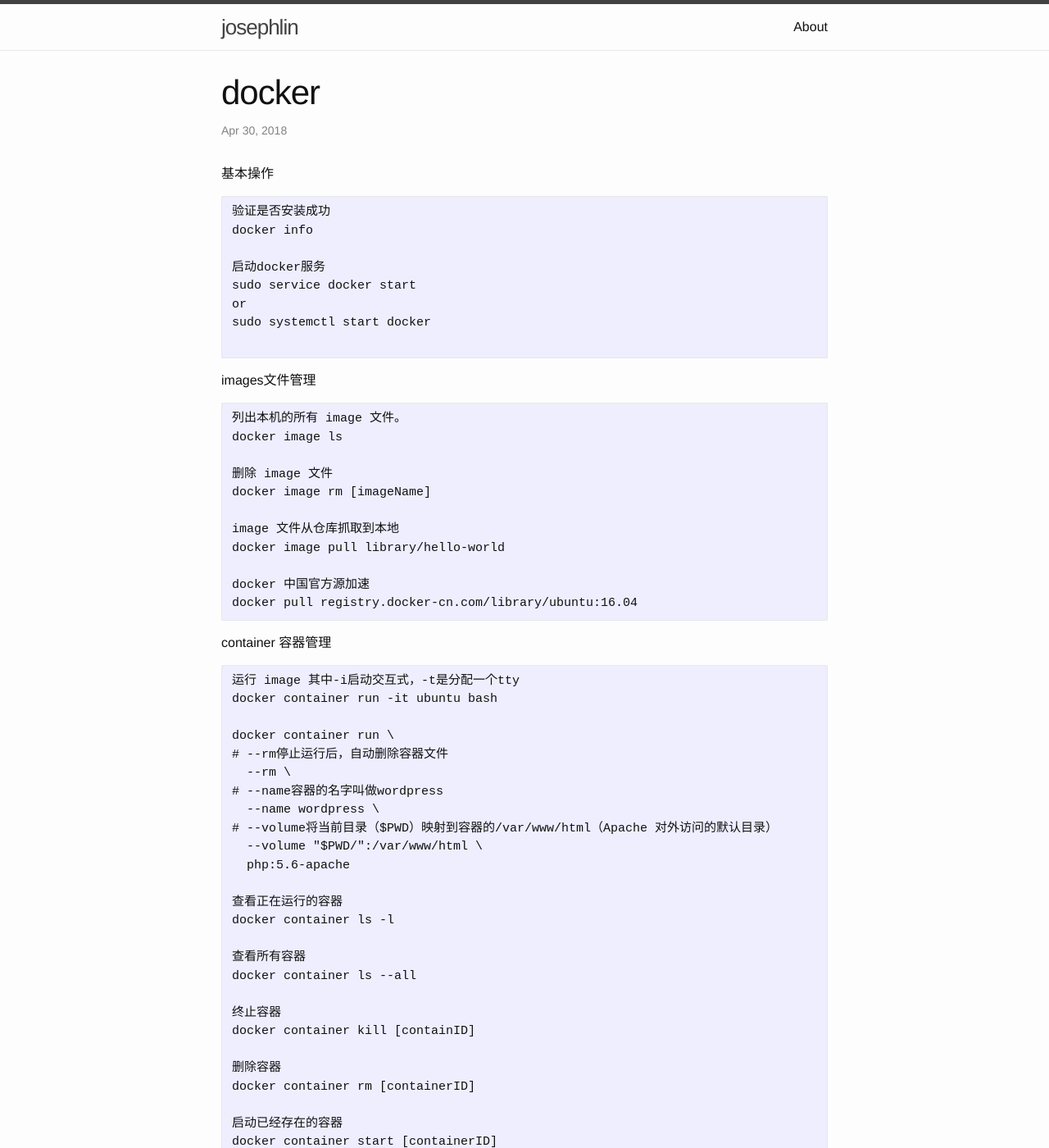
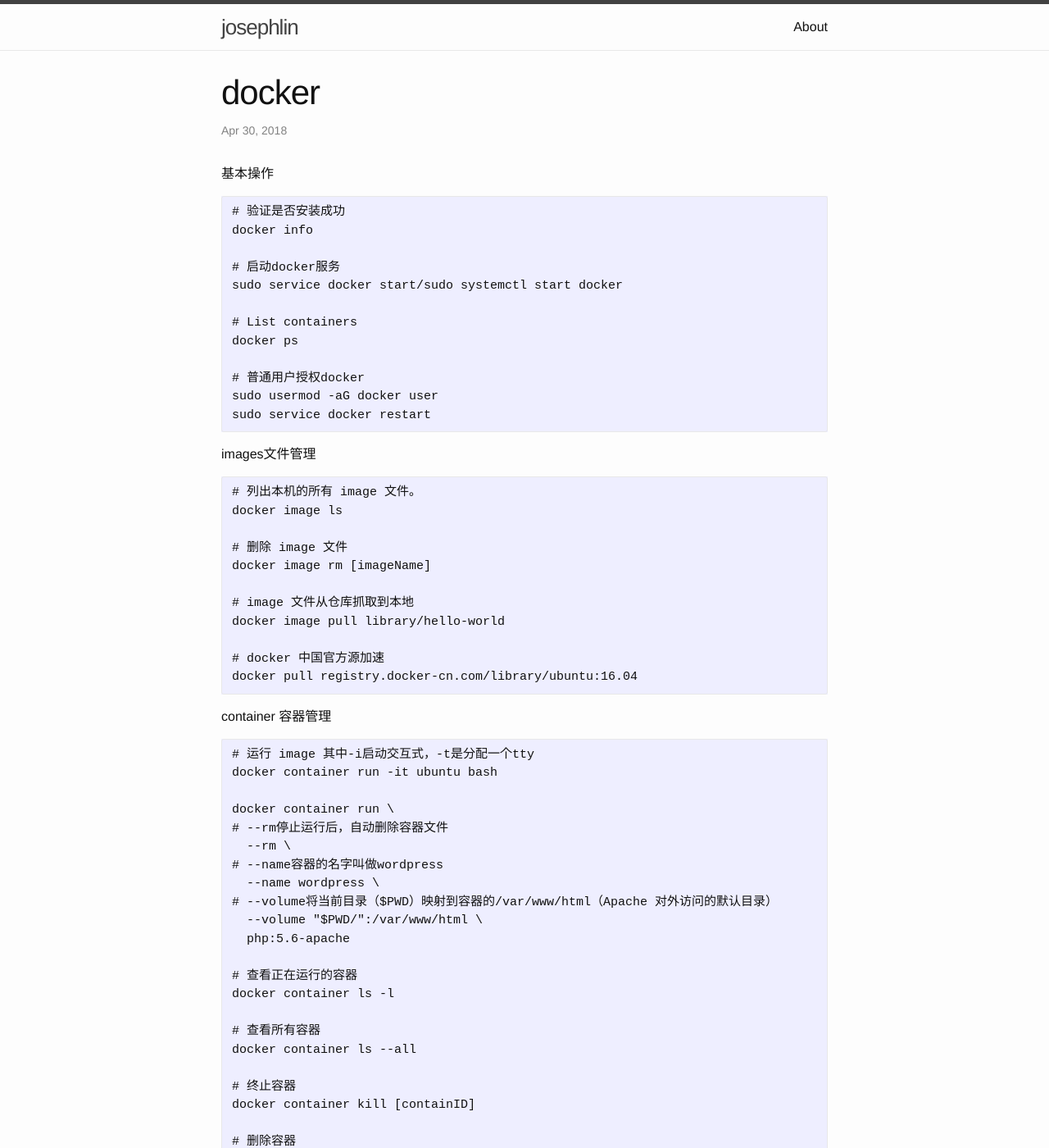
Before and after one commit to josephstalin117/josephstalin117.github.io, a Jekyll site: the page built from _posts/2018-4-30-docker.markdown, in a window 1280 px wide and 1400 px high. Shown: the whole window at 82% size. Built offline with Jekyll 4.4.1, drawn with Linux system fonts in a browser that asks for light colours; some of the changed text lies outside the part shown.

Commit message:
add docker group & edit list group command

````diff
--- a/_posts/2018-4-30-docker.markdown
+++ b/_posts/2018-4-30-docker.markdown
@@ -7,34 +7,38 @@
 
 基本操作
 ```
-验证是否安装成功
+# 验证是否安装成功
 docker info
 
-启动docker服务
-sudo service docker start
-or
-sudo systemctl start docker
+# 启动docker服务
+sudo service docker start/sudo systemctl start docker
 
+# List containers
+docker ps
+
+# 普通用户授权docker
+sudo usermod -aG docker user
+sudo service docker restart
 ```
 
 images文件管理
 ```
-列出本机的所有 image 文件。
+# 列出本机的所有 image 文件。
 docker image ls
 
-删除 image 文件
+# 删除 image 文件
 docker image rm [imageName]
 
-image 文件从仓库抓取到本地
+# image 文件从仓库抓取到本地
 docker image pull library/hello-world
 
-docker 中国官方源加速
+# docker 中国官方源加速
 docker pull registry.docker-cn.com/library/ubuntu:16.04
 ```
+
 container 容器管理
-
 ```
-运行 image 其中-i启动交互式，-t是分配一个tty
+# 运行 image 其中-i启动交互式，-t是分配一个tty
 docker container run -it ubuntu bash
 
 docker container run \
@@ -46,31 +50,31 @@
   --volume "$PWD/":/var/www/html \
   php:5.6-apache
 
-查看正在运行的容器
+# 查看正在运行的容器
 docker container ls -l
 
-查看所有容器
+# 查看所有容器
 docker container ls --all
 
-终止容器
+# 终止容器
 docker container kill [containID]
 
-删除容器
+# 删除容器
 docker container rm [containerID]
 
-启动已经存在的容器
+# 启动已经存在的容器
 docker container start [containerID]
 
-终止容器运行
+# 终止容器运行
 docker container stop [containerID]
 
-查看docker容器的输出
+# 查看docker容器的输出
 docker container logs [containerID]
 
-进入一个正在运行的 docker 容器
+# 进入一个正在运行的 docker 容器
 docker container exec -it [containerID] /bin/bash
 
-从正在运行的 Docker 容器里面，将文件拷贝到本机
+# 从正在运行的 Docker 容器里面，将文件拷贝到本机
 docker container cp [containID]:[/path/to/file] ~/your/local/path
 
 ```
````
Also changed, not shown: _posts/2016-04-04-linux.markdown (+7 -1 lines).
